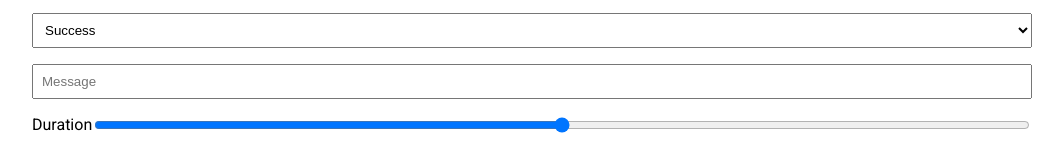
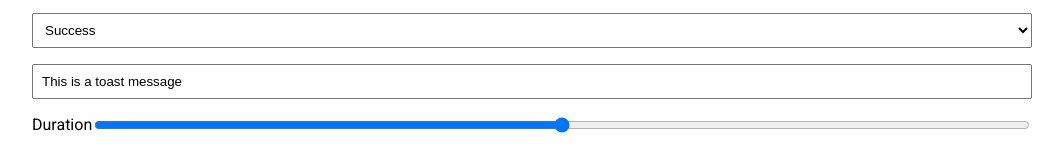
Before and after one commit to kchamling/toast-popup, a plain HTML site: page index.html in a window 1280 px wide. Shown: the part 170-319 px from the top of the page, without its empty margins (108-1171 px from the left). Drawn offline with Linux system fonts and the light colour scheme.

Commit message:
Update index.html

```diff
--- a/index.html
+++ b/index.html
@@ -38,7 +38,7 @@
       <input
         type="text"
         id="toast-message"
-        value=""
+        value="This is a toast message"
         placeholder="Message"
       />
 
```
